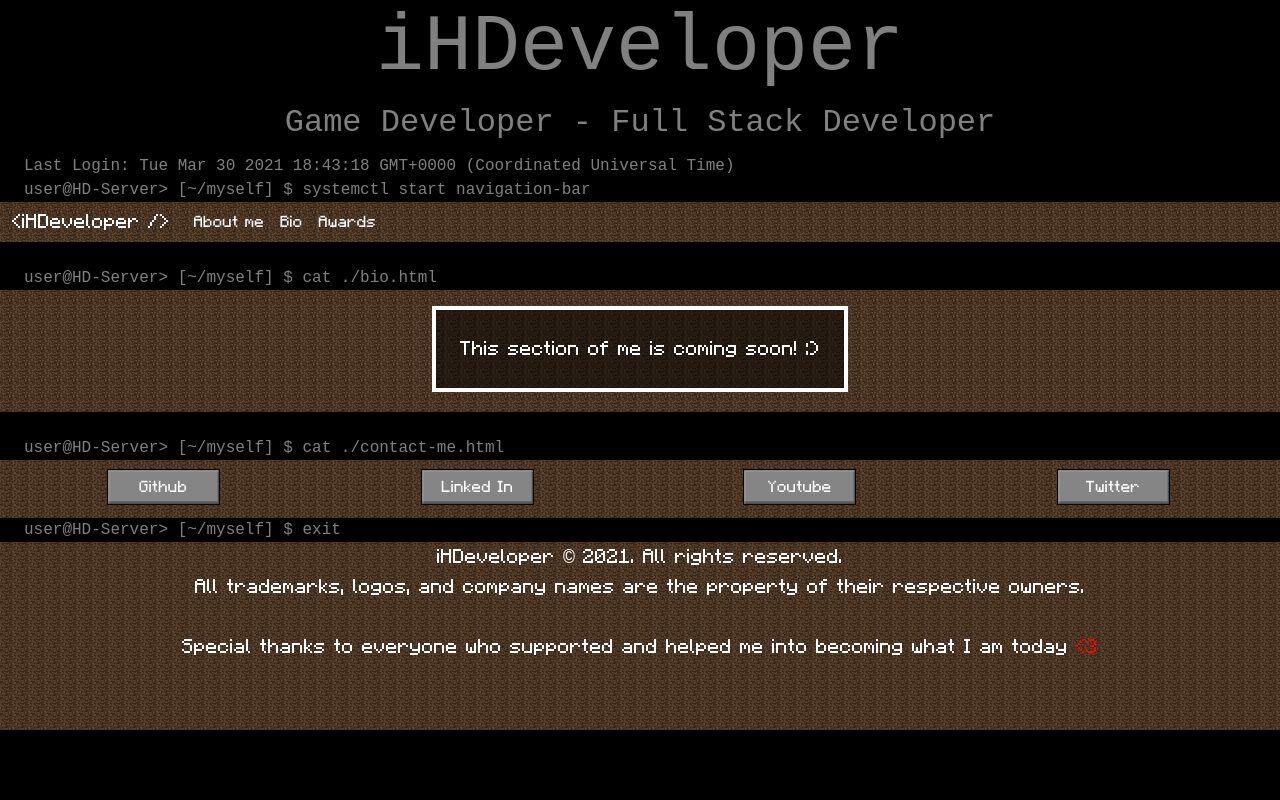
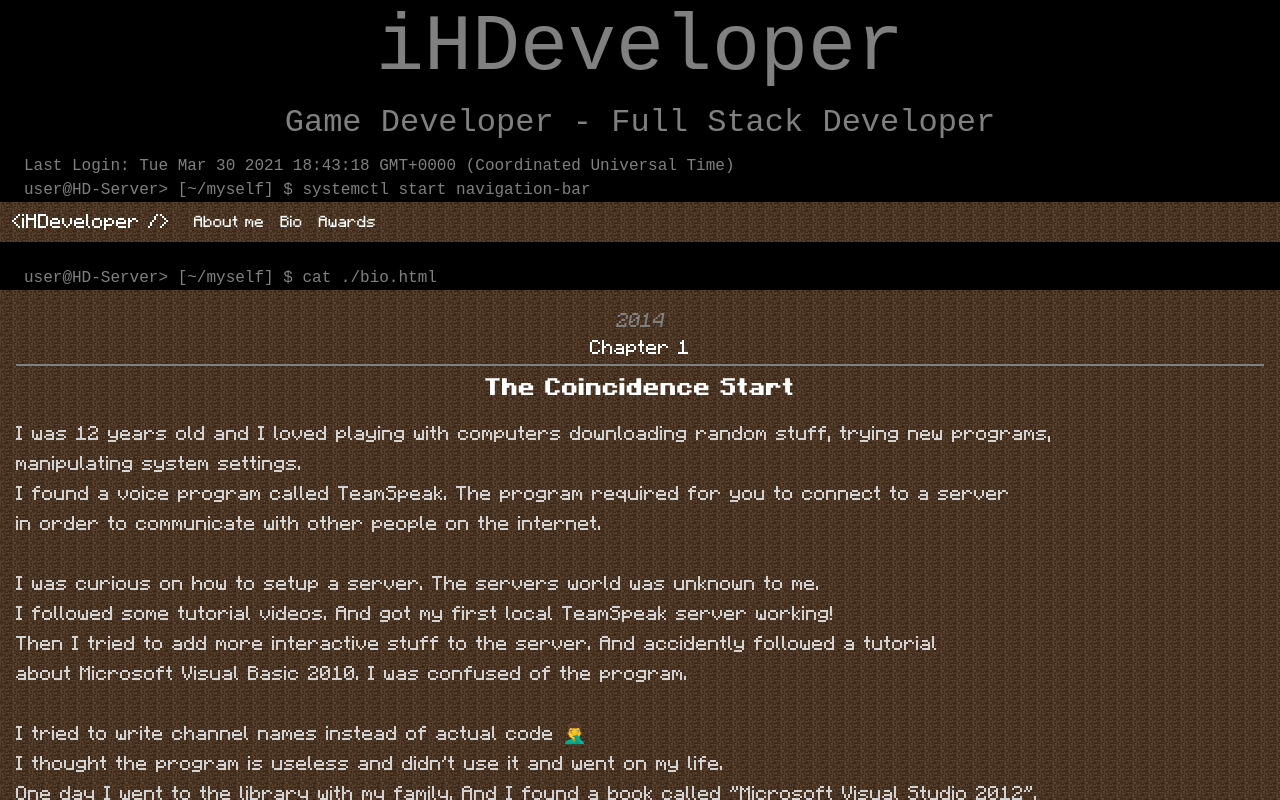
Before and after one commit to iHDeveloper/iHDeveloper, an Angular app: page /bio in a window 1280 px wide. Shown: the top 800 px of the page. Built offline with nearby package versions, Linux system fonts and the light colour scheme.

Commit message:
feat: add chapter 1 of bio

```diff
--- a/src/app/app.module.ts
+++ b/src/app/app.module.ts
@@ -13,6 +13,7 @@ import { PageAwardsComponent } from './page-awards/page-awards.component';
 import { AwardComponent } from './award/award.component';
 import { PageBioComponent } from './page-bio/page-bio.component';
 import { LangComponent } from './lang/lang.component';
+import { ChapterComponent } from './chapter/chapter.component';
 
 @NgModule({
     declarations: [
@@ -25,7 +26,8 @@ import { LangComponent } from './lang/lang.component';
         PageAwardsComponent,
         AwardComponent,
         PageBioComponent,
-        LangComponent
+        LangComponent,
+        ChapterComponent
     ],
     imports: [
         BrowserModule,
--- /dev/null
+++ b/src/app/chapter/chapter.component.html
@@ -0,0 +1,11 @@
+<div class="contaier-sm">
+    <p class="year lead">{{ year }}</p>
+    <h5 class="chapter pb-1 mb-2">Chapter {{ num }}</h5>
+    <h4 class="text-center mb-3"><strong>{{ title }}</strong></h4>
+    <p class="paragraph lead">
+        <ng-content select="ng-container"></ng-content>
+    </p>
+
+    <img class="img-fluid mx-auto d-block mb-0" src="assets/bio/ch1-1.png" />
+    <p class="img-tag lead">My First Program in 2014</p>
+</div>
--- /dev/null
+++ b/src/app/chapter/chapter.component.scss
@@ -0,0 +1,31 @@
+.year, .img-tag {
+    font-family: 'Minecraft Italic', monospace;
+    color: gray;
+    text-align: center;
+    margin-bottom: 0;
+}
+
+.chapter {
+    text-align: center;
+    border-bottom: 2px solid gray;
+}
+
+.paragraph {
+    color: lightgray;
+}
+
+strong {
+    font-family: 'Minecraft Bold', monospace;
+}
+
+.color-aqua {
+    color: aqua !important;
+}
+
+.color-blue {
+    color: aqua !important;
+}
+
+.color-pink {
+    color: pink !important;
+}
--- /dev/null
+++ b/src/app/chapter/chapter.component.ts
@@ -0,0 +1,18 @@
+import { Component, Input, OnInit } from '@angular/core';
+
+@Component({
+  selector: 'hd-chapter',
+  templateUrl: './chapter.component.html',
+  styleUrls: ['./chapter.component.scss']
+})
+export class ChapterComponent implements OnInit {
+  @Input('year') year = "2003";
+  @Input('num') num = 1;
+  @Input('title') title = "Unknown Title";
+
+  constructor() { }
+
+  ngOnInit(): void {
+  }
+
+}
--- a/src/app/page-bio/page-bio.component.html
+++ b/src/app/page-bio/page-bio.component.html
@@ -1,8 +1,35 @@
 <hd-terminal class="w-100 h-100" command="cat ./bio.html"></hd-terminal>
 <hd-minecraft>
-    <div class="container-fluid d-flex flex-column justify-content-center align-items-center pt-3 pb-3">
-        <div class="minecraft-container p-4">
-            <div class="lead text-center">This section of me is coming soon! :)</div>
-        </div>
+    <div class="container-fluid d-flex flex-column justify-content-center align-items-center p-3">
+        <hd-chapter [num]="1" title="The Coincidence Start" year="2014">
+            <ng-container>
+                I was 12 years old and I loved playing with computers downloading random stuff, trying new programs, <br> manipulating system settings. <br>
+                I found a voice program called <strong class="color-aqua">TeamSpeak</strong>. The program required for you to connect to a server <br>
+                in order to communicate with other people on the internet. <br>
+
+                <br>
+
+                I was curious on how to setup a server. The servers world was unknown to me. <br>
+                I followed some tutorial videos. And got my first local <strong class="color-aqua">TeamSpeak</strong> server working!
+
+                <br>
+
+                Then I tried to add more interactive stuff to the server. And accidently followed a tutorial <br>
+                about <strong class="color-blue">Microsoft Visual Basic 2010</strong>. I was confused of the program. <br>
+
+                <br>
+
+                I tried to write channel names instead of actual code 🤦‍♂️ <br>
+                I thought the program is useless and didn't use it and went on my life.
+
+                <br>
+
+                One day I went to the library with my family. And I found a book called "<strong class="color-pink">Microsoft Visual Studio 2012</strong>". <br>
+                I saw that I had a similiar program on my computer. Which I thought it was useless. I bought the book and started reading it! <br>
+
+                <br>
+                I saw some confusing concepts such as objects, variables, forms, classes and etc...
+            </ng-container>
+        </hd-chapter>
     </div>
 </hd-minecraft>
```
Also changed, not shown: src/assets/bio/ch1-1.png (added).
